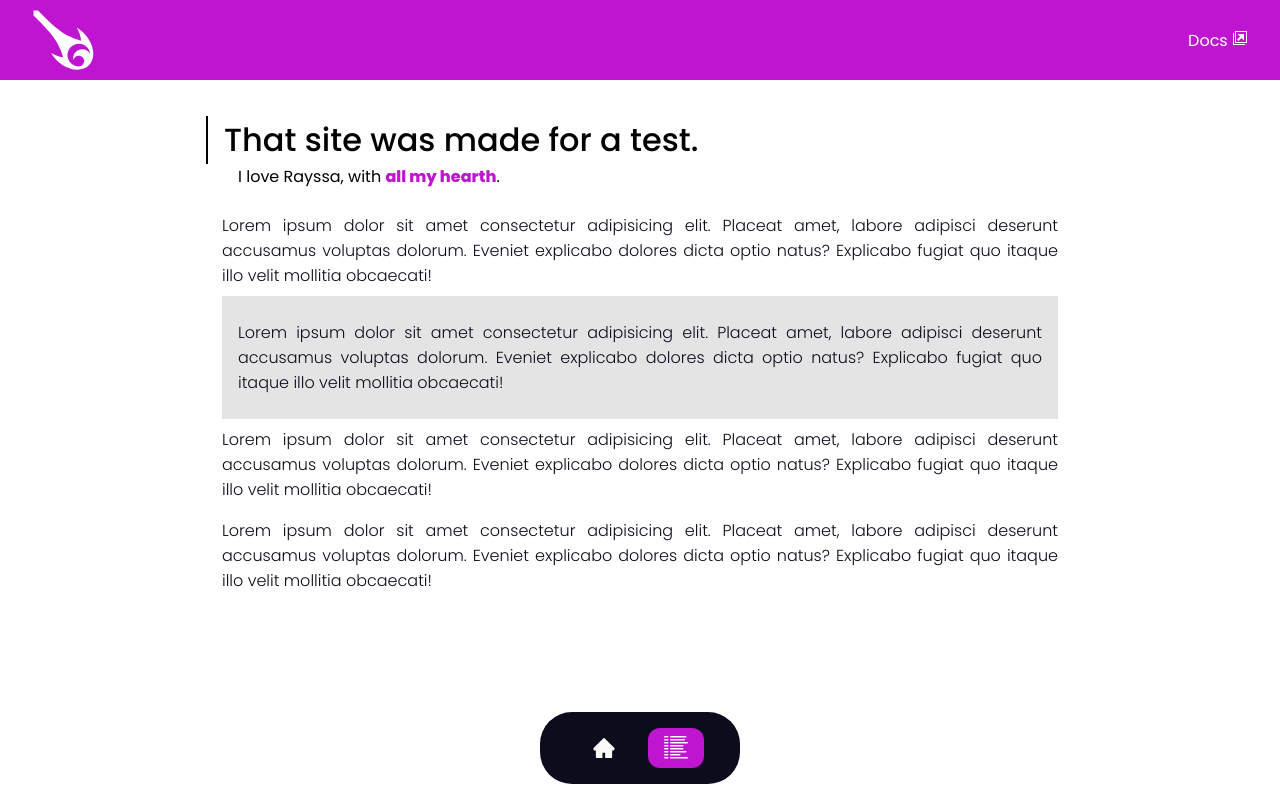
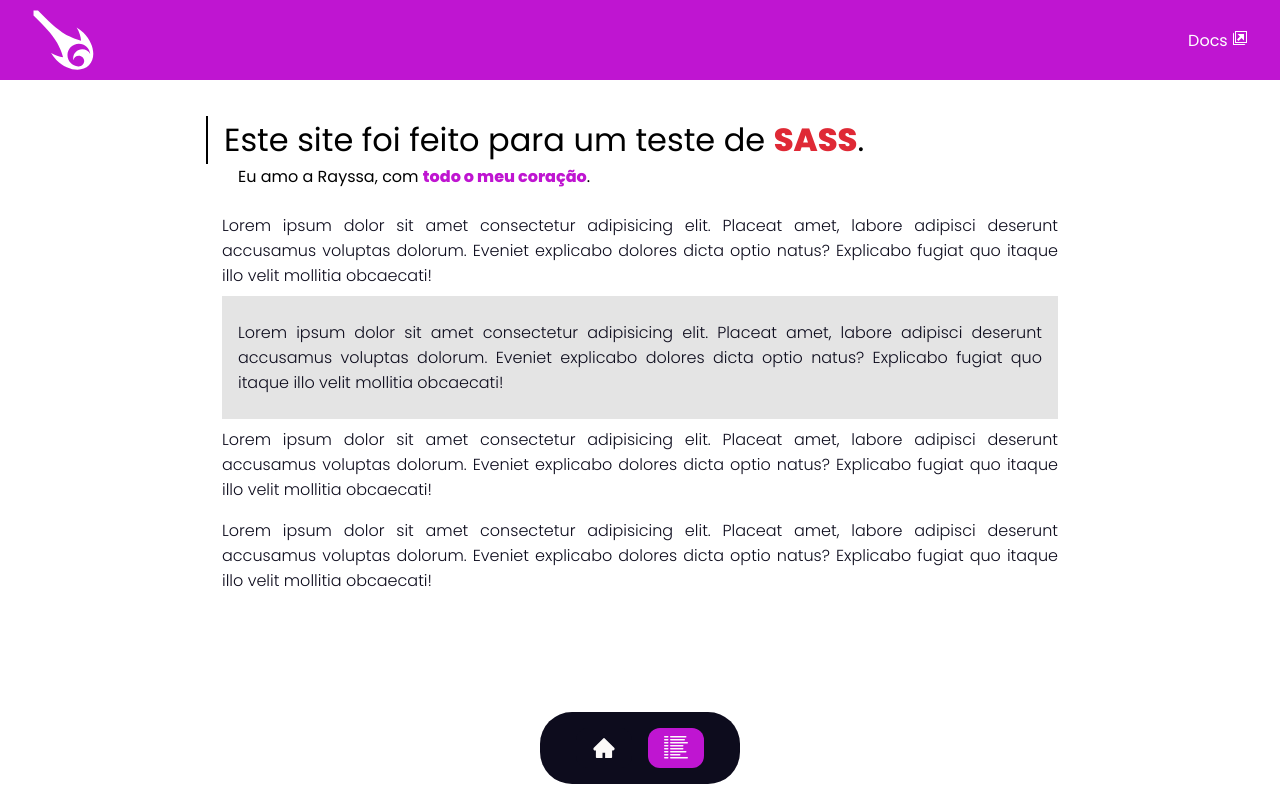
Before and after one commit to vitorhcesar/sass-test, a Next.js app: page / in a window 1280 px wide. Built offline with nearby package versions, Linux system fonts and the light colour scheme.

Commit message:
Commit 11

```diff
--- a/src/app/docs/docs.module.scss
+++ b/src/app/docs/docs.module.scss
@@ -29,4 +29,9 @@ $white: #FCFAF9;
       border-radius: .75rem;
     }
   }
+  .main {
+    display: flex;
+    flex-direction: column;
+    padding-top: 2.5rem;
+  }
 }
--- a/src/app/docs/page.tsx
+++ b/src/app/docs/page.tsx
@@ -15,7 +15,8 @@ export default function DocsPage () {
           Back to home
         </Link>
       </header>
-      <main>
+      <main className={styles.main}>
+        <h1>Documentação</h1>
       </main>
       <footer>
       </footer>
--- a/src/app/globals.scss
+++ b/src/app/globals.scss
@@ -3,6 +3,7 @@
 $purple: #BF15D1;
 $black: #0D0C1D;
 $white: #FCFAF9;
+$red: #DF2935;
 
 * {
   box-sizing: border-box;
@@ -14,6 +15,11 @@ $white: #FCFAF9;
 #app {
   display: grid;
   grid-template-rows: min-content 1fr min-content;
+}
+
+.text-red {
+  color: $red;
+  font-weight: 800;
 }
 
 header {
@@ -68,7 +74,7 @@ main {
   }
   h1 {
     font-size: 2rem;
-    font-weight: 500;
+    font-weight: 400;
     color: black;
     margin-top: 1rem;
     border-left: 2px solid black;
--- a/src/app/home/page.tsx
+++ b/src/app/home/page.tsx
@@ -2,7 +2,6 @@ import { GiFireRay } from 'react-icons/gi'
 import { ImNewTab } from 'react-icons/im'
 import { BsReverseListColumnsReverse } from 'react-icons/bs'
 import { AiFillHome } from 'react-icons/ai'
-import { FaShoppingBasket } from 'react-icons/fa'
 
 import Link from 'next/link'
 
@@ -17,7 +16,7 @@ export default function HomePage () {
       </header>
       <main>
         <section>
-
+          Essa é a homepage.
         </section>
       </main>
       <footer>
--- a/src/app/page.tsx
+++ b/src/app/page.tsx
@@ -1,6 +1,5 @@
 import { BsReverseListColumnsReverse } from 'react-icons/bs'
 import { AiFillHome } from 'react-icons/ai'
-import { FaShoppingBasket } from 'react-icons/fa'
 import { GiFireRay } from 'react-icons/gi'
 import { ImNewTab } from 'react-icons/im'
 import Link from 'next/link'
@@ -17,8 +16,8 @@ export default function Home() {
       <main>
         <section>
           <header>
-            <h1>That site was made for a test.</h1>
-            <span className='sub'>I love Rayssa, with <b>all my hearth</b>.</span>
+            <h1>Este site foi feito para um teste de <b className='text-red'>SASS</b>.</h1>
+            <span className='sub'>Eu amo a Rayssa, com <b>todo o meu coração</b>.</span>
           </header>
           <div className='content'>
             <p>Lorem ipsum dolor sit amet consectetur adipisicing elit. Placeat amet, labore adipisci deserunt accusamus voluptas dolorum. Eveniet explicabo dolores dicta optio natus? Explicabo fugiat quo itaque illo velit mollitia obcaecati!</p>
```
Also changed, not shown: 1 other file (tests, documents, lock files or other folders).
